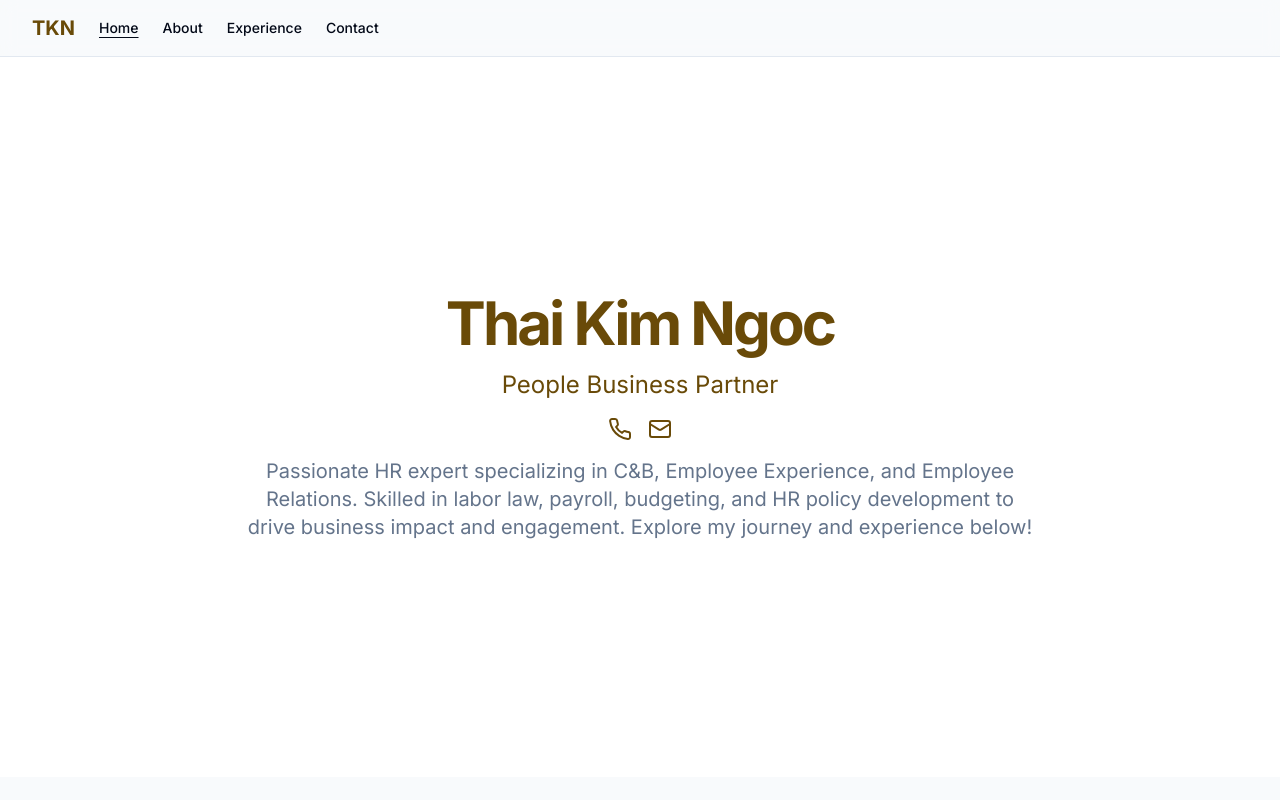
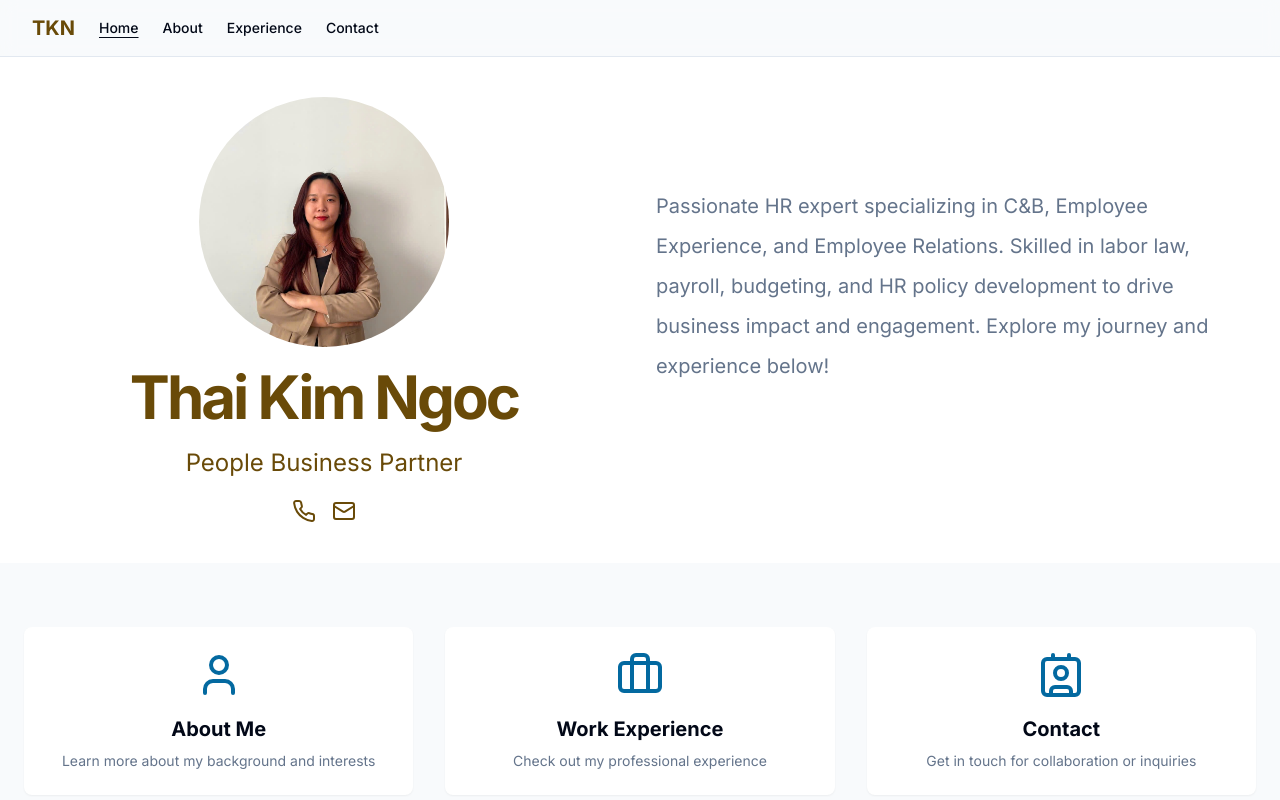
Before and after one commit to jennythais/profile, a Next.js app: page / in a window 1280 px wide. Shown: the top 800 px of the page. Built offline with nearby package versions, Linux system fonts and the light colour scheme.

Commit message:
update UI

```diff
--- a/app/hobbies/page.tsx
+++ /dev/null
@@ -1,40 +0,0 @@
-import HobbyCard from "@/components/hobby-card"
-import Image from "next/image"
-
-export default function HobbiesPage() {
-  return (
-    <div className="min-h-screen bg-background">
-      {/* Hobbies Section */}
-      <section className="py-16 md:py-24">
-        <div className="container px-4 md:px-6">
-          <h1 className="text-3xl font-bold tracking-tighter sm:text-4xl md:text-5xl mb-12 text-center">
-            Hobbies & Interests
-          </h1>
-
-          <div className="grid sm:grid-cols-2 lg:grid-cols-4 gap-8 mb-16">
-            <HobbyCard title="Hiking" description="Exploring mountain trails and enjoying nature." icon="Mountain" />
-            <HobbyCard title="Reading" description="Science fiction and personal development books." icon="BookOpen" />
-            <HobbyCard title="Cooking" description="Experimenting with new recipes and cuisines." icon="Utensils" />
-            <HobbyCard title="Photography" description="Capturing landscapes and urban scenes." icon="Camera" />
-          </div>
-
-          <div className="max-w-4xl mx-auto">
-            <h2 className="text-2xl font-bold mb-8 text-center">Photography Gallery</h2>
-            <div className="grid grid-cols-2 md:grid-cols-3 gap-4">
-              {[1, 2, 3, 4, 5, 6].map((item) => (
-                <div key={item} className="relative aspect-square rounded-lg overflow-hidden">
-                  <Image
-                    src={`/placeholder.svg?height=300&width=300&text=Photo+${item}`}
-                    alt={`Gallery image ${item}`}
-                    fill
-                    className="object-cover hover:scale-105 transition-transform duration-300"
-                  />
-                </div>
-              ))}
-            </div>
-          </div>
-        </div>
-      </section>
-    </div>
-  )
-}
--- a/app/page.tsx
+++ b/app/page.tsx
@@ -1,13 +1,23 @@
 import { Briefcase, Contact, Mail, PhoneIcon, User } from "lucide-react"
+import Image from "next/image"
 import Link from "next/link"
 
 export default function Home() {
   return (
-    <div className="min-h-screen bg-background">
+    <div className="h-[100%] bg-background">
       {/* Hero Section */}
-      <section className="bg-white h-[90vh] flex items-center justify-center  text-[#694a08] overflow-hidden">
-        <div className="container px-4 md:px-6 relative z-10">
-          <div className="flex flex-col items-center space-y-4 text-center">
+      <section className="bg-white h-fit flex items-center justify-center  text-[#694a08] overflow-hidden py-10">
+        <div className="grid md:grid-cols-2 grid-cols-1 gap-8 container px-4 md:px-6 items-center">
+          <div className="flex flex-col items-center space-y-5 text-center">
+            <div className="md:w-[250px] md:h-[250px] w-[200px] h-[200px] rounded-full overflow-hidden animate-fade-in-up animation-delay-200">
+              <Image
+                src="/avt.JPG"
+                alt="Thai Kim Ngoc"
+                width={500}
+                height={500}
+                className="w-full h-full object-cover"
+              />
+            </div>
             <h1 className="text-3xl font-bold tracking-tighter sm:text-5xl md:text-6xl animate-fade-in-up animation-delay-200">
               Thai Kim Ngoc
             </h1>
@@ -26,15 +36,18 @@ export default function Home() {
                 </a>
               </div>
             </div>
-            <p className="max-w-[800px] mx-auto text-muted-foreground md:text-xl mb-12 animate-fade-in-up animation-delay-400">
+          </div>
+          <div>
+            <p className="max-w-[800px] mx-auto text-muted-foreground md:text-xl md:leading-10 mb-12 animate-fade-in-up animation-delay-400 leading-7 text-center md:text-left">
               Passionate HR expert specializing in C&B, Employee Experience, and Employee Relations. Skilled in labor law, payroll, budgeting, and HR policy development to drive business impact and engagement. Explore my journey and experience below!
             </p>
           </div>
+
         </div>
       </section>
 
       {/* Brief Introduction */}
-      <section className="py-16 md:py-24">
+      <section className="py-10 md:py-16">
         <div className="container px-4 md:px-6 text-center">
           <div className="grid md:grid-cols-3 gap-8">
             <Link href="/about" className="card-hover">
@@ -47,7 +60,7 @@ export default function Home() {
             <Link href="/experience" className="card-hover">
               <div className="flex flex-col items-center p-6 bg-card rounded-lg shadow-sm transition-all duration-300">
                 <Briefcase className="h-12 w-12 text-primary mb-4" />
-                <h3 className="text-xl font-bold mb-2">Work Experiences</h3>
+                <h3 className="text-xl font-bold mb-2">Work Experience</h3>
                 <p className="text-muted-foreground text-sm">Check out my professional experience</p>
               </div>
             </Link>
--- a/components/mobile-nav.tsx
+++ b/components/mobile-nav.tsx
@@ -7,9 +7,11 @@ import Link from "next/link"
 import { Menu } from "lucide-react"
 import { Button } from "@/components/ui/button"
 import { Sheet, SheetContent, SheetTrigger } from "@/components/ui/sheet"
+import { usePathname } from "next/navigation"
 
 export function MobileNav() {
   const [open, setOpen] = useState(false)
+
 
   return (
     <Sheet open={open} onOpenChange={setOpen}>
@@ -26,9 +28,6 @@ export function MobileNav() {
           </MobileNavLink>
           <MobileNavLink href="/about" onNavigate={() => setOpen(false)}>
             About
-          </MobileNavLink>
-          <MobileNavLink href="/skills" onNavigate={() => setOpen(false)}>
-            Skills
           </MobileNavLink>
           <MobileNavLink href="/experience" onNavigate={() => setOpen(false)}>
             Experience
@@ -51,11 +50,13 @@ function MobileNavLink({
   children: React.ReactNode
   onNavigate: () => void
 }) {
+  const pathname = usePathname()
+  const isActive = (href: string) => pathname === href
   return (
     <Link
       href={href}
       onClick={onNavigate}
-      className="flex items-center py-2 text-lg font-medium transition-colors hover:text-primary"
+      className={`flex items-center py-2 text-lg font-medium transition-colors hover:text-primary ${isActive(href) ? "underline underline-offset-4" : ""}`}
     >
       {children}
     </Link>
```
Also changed, not shown: public/avt.JPG (added), 1 other file (tests, documents, lock files or other folders).
